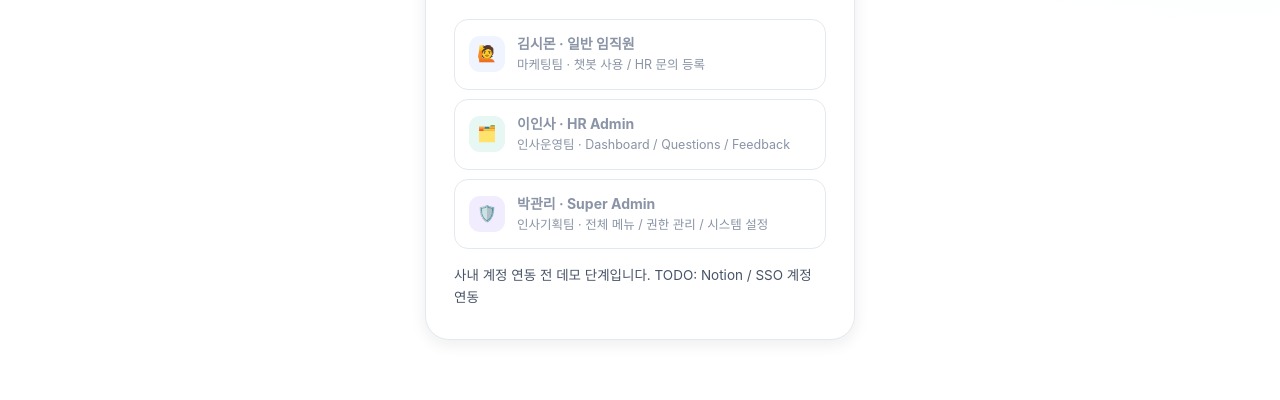
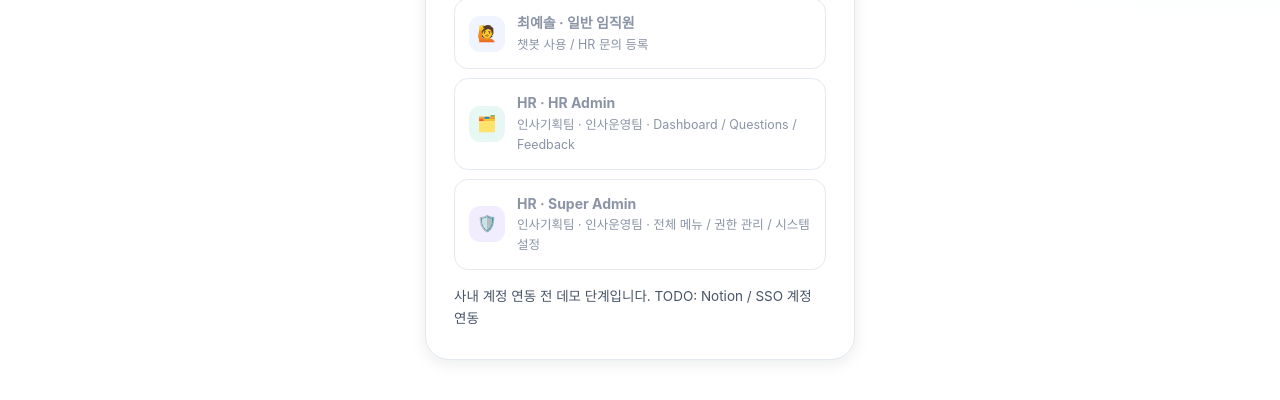
Before and after one commit to solchoi-a/HR-Assistant-Demo, a plain HTML site: page index.html in a window 1280 px wide. Shown: the part 298-698 px from the top of the page. Drawn offline with Linux system fonts and the light colour scheme.

Commit message:
Add files via upload

```diff
--- a/index.html
+++ b/index.html
@@ -1267,11 +1267,11 @@ function openModal(html) {
 function closeModal(e) { const m = e ? e.target.closest('.modal') : layer().querySelector('.modal'); if (m) m.remove(); }
 
 const ROLES = {
-  USER: { key: 'USER', name: '김시몬', label: '일반 임직원', dept: '마케팅팀', ic: '🙋', color: 'var(--blue-l)', tint: 'var(--blue)',
+  USER: { key: 'USER', name: '최예솔', label: '일반 임직원', dept: '', ic: '🙋', color: 'var(--blue-l)', tint: 'var(--blue)',
     perms: ['챗봇 사용', 'HR 문의 등록'] },
-  HR_ADMIN: { key: 'HR_ADMIN', name: '이인사', label: 'HR Admin', dept: '인사운영팀', ic: '🗂️', color: 'var(--mint-l)', tint: 'var(--mint)',
+  HR_ADMIN: { key: 'HR_ADMIN', name: 'HR', label: 'HR Admin', dept: '인사기획팀 · 인사운영팀', ic: '🗂️', color: 'var(--mint-l)', tint: 'var(--mint)',
     perms: ['Dashboard', 'Questions', 'Feedback', 'Knowledge 관리', 'AI Test'] },
-  SUPER_ADMIN: { key: 'SUPER_ADMIN', name: '박관리', label: 'Super Admin', dept: '인사기획팀', ic: '🛡️', color: 'var(--purple-l)', tint: 'var(--purple)',
+  SUPER_ADMIN: { key: 'SUPER_ADMIN', name: 'HR', label: 'Super Admin', dept: '인사기획팀 · 인사운영팀', ic: '🛡️', color: 'var(--purple-l)', tint: 'var(--purple)',
     perms: ['전체 메뉴', '권한 관리', '시스템 설정', '데이터 초기화'] }
 };
 const App = {
@@ -1296,7 +1296,7 @@ function renderLogin() {
       ${Object.values(ROLES).map(r => `
         <button class="acct" onclick="App.login('${r.key}')">
           <span class="ic" style="background:${r.color};color:${r.tint}">${r.ic}</span>
-          <span><b>${r.name} · ${r.label}</b><span>${r.dept} · ${r.perms.slice(0, 3).join(' / ')}</span></span>
+          <span><b>${r.name} · ${r.label}</b><span>${r.dept ? r.dept + ' · ' : ''}${r.perms.slice(0, 3).join(' / ')}</span></span>
         </button>`).join('')}
       <p class="small dim" style="margin:16px 0 0">사내 계정 연동 전 데모 단계입니다. TODO: Notion / SSO 계정 연동</p>
     </div>
```
